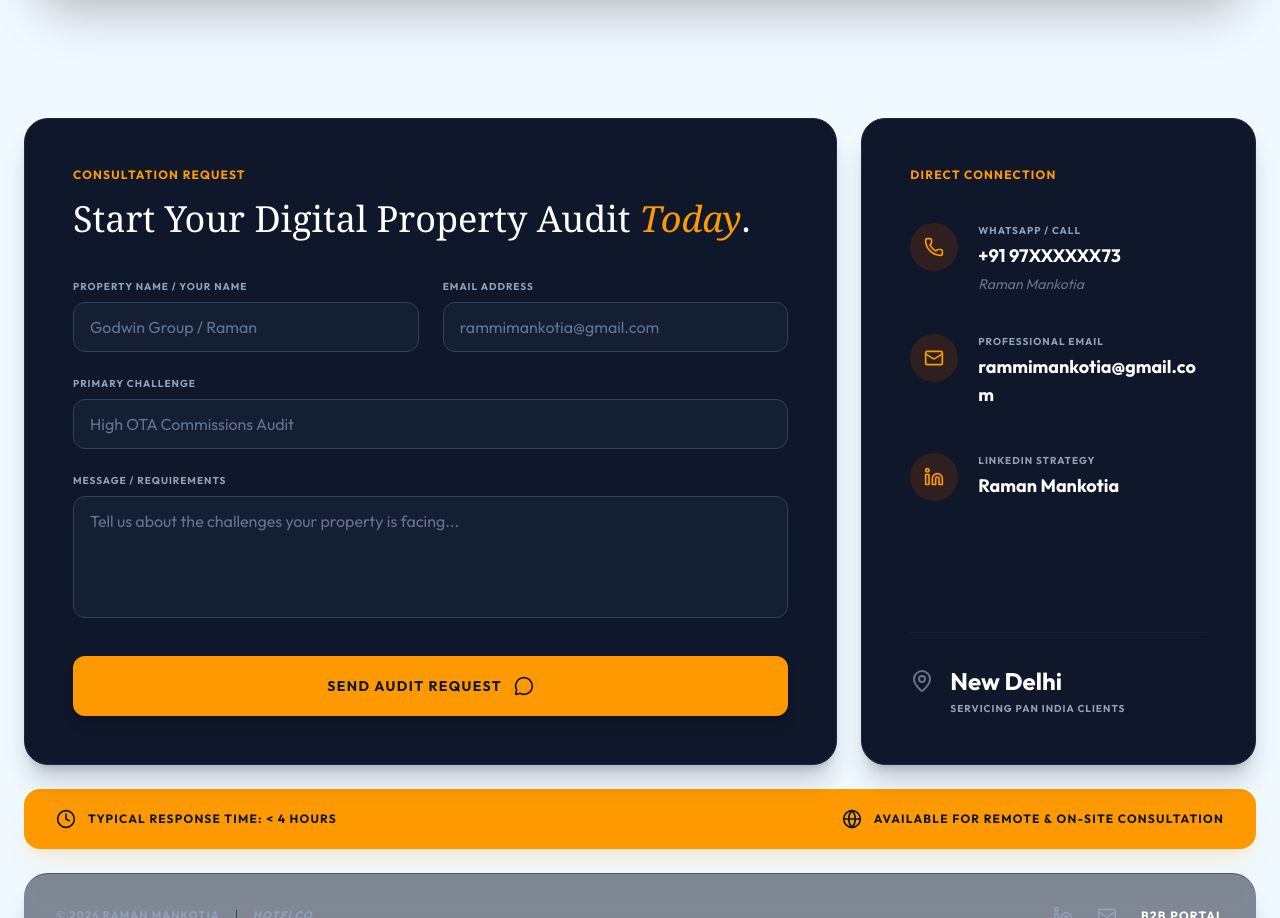
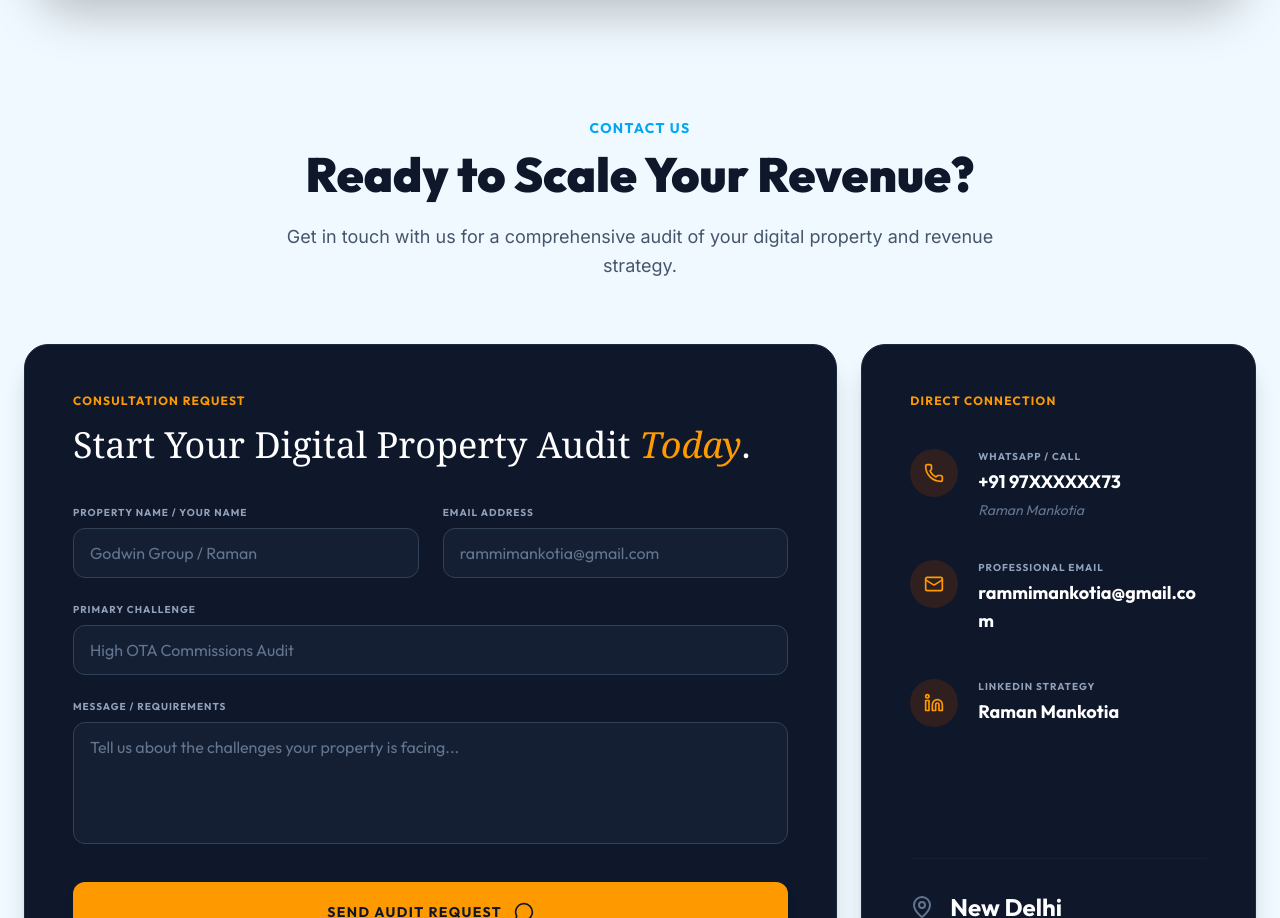
Before and after one commit to rammimankotia-prog/raman-hospitality-strategist, a React (Vite) app: page / in a window 1280 px wide. Shown: the part 8141-9059 px from the top of the page. Built offline with nearby package versions, Linux system fonts and the light colour scheme.

Commit message:
Add Contact Us title and subtitle

```diff
--- a/src/App.tsx
+++ b/src/App.tsx
@@ -647,6 +647,14 @@ export default function App() {
 
         {/* Contact Us Section */}
         <section id="contact" className="py-10 pb-20">
+          <div className="text-center mb-16 max-w-3xl mx-auto">
+            <h2 className="text-sm font-bold tracking-widest text-sky-500 uppercase mb-3">Contact Us</h2>
+            <h3 className="text-4xl md:text-5xl font-black text-slate-900 mb-6">Ready to Scale Your Revenue?</h3>
+            <p className="text-slate-600 font-body leading-relaxed text-lg">
+              Get in touch with us for a comprehensive audit of your digital property and revenue strategy.
+            </p>
+          </div>
+
           <div className="grid lg:grid-cols-3 gap-6">
             {/* Consultation Form */}
             <div className="lg:col-span-2 bg-slate-900 p-8 md:p-12 rounded-3xl border border-slate-800 text-white shadow-xl shadow-slate-900/20">
```
Also changed, not shown: 3 other files (tests, documents, lock files or other folders).
